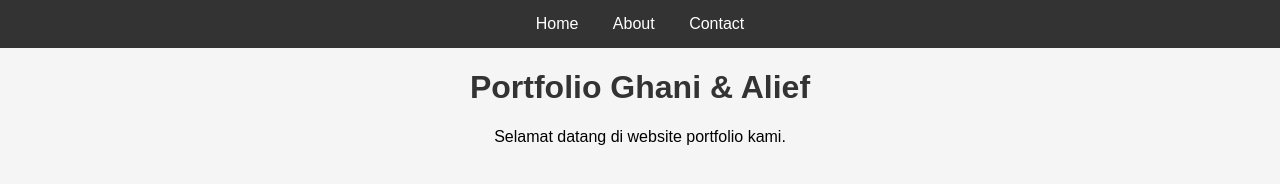
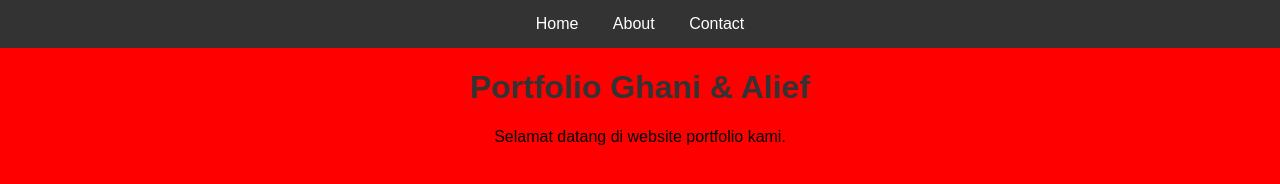
Before and after one commit to ghaniyigoy/belajar-github, a plain HTML site: page index.html in a window 1280 px wide. Drawn offline with Linux system fonts and the light colour scheme.

Commit message:
Update style.css

```diff
--- a/css/style.css
+++ b/css/style.css
@@ -1,6 +1,6 @@
 body {
     font-family: Arial, sans-serif;
-    background-color: #f5f5f5;
+    background-color: #FF0000;
     margin: 0;
     text-align: center;
 }
```
